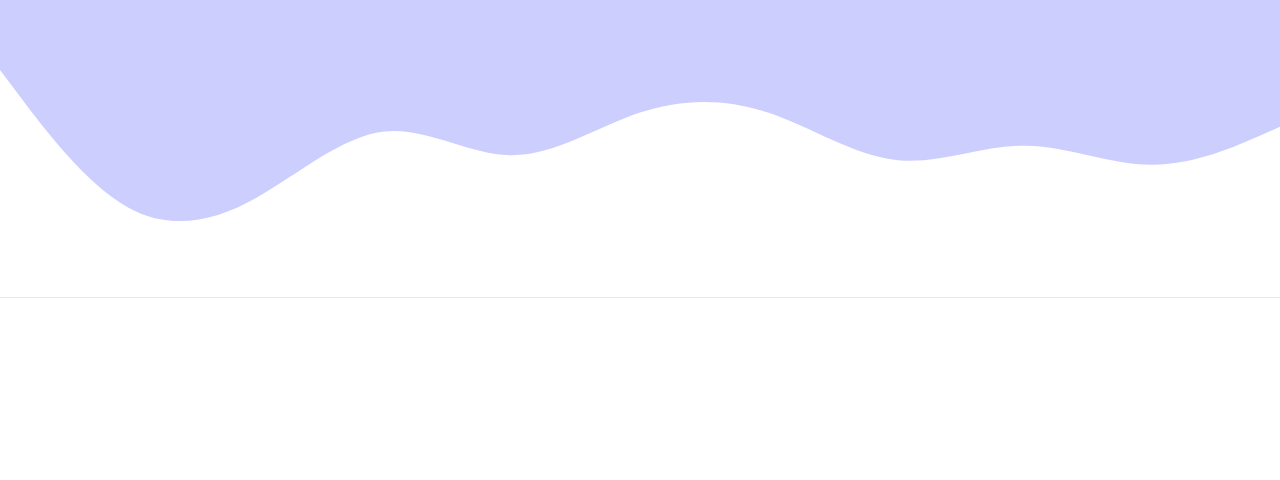
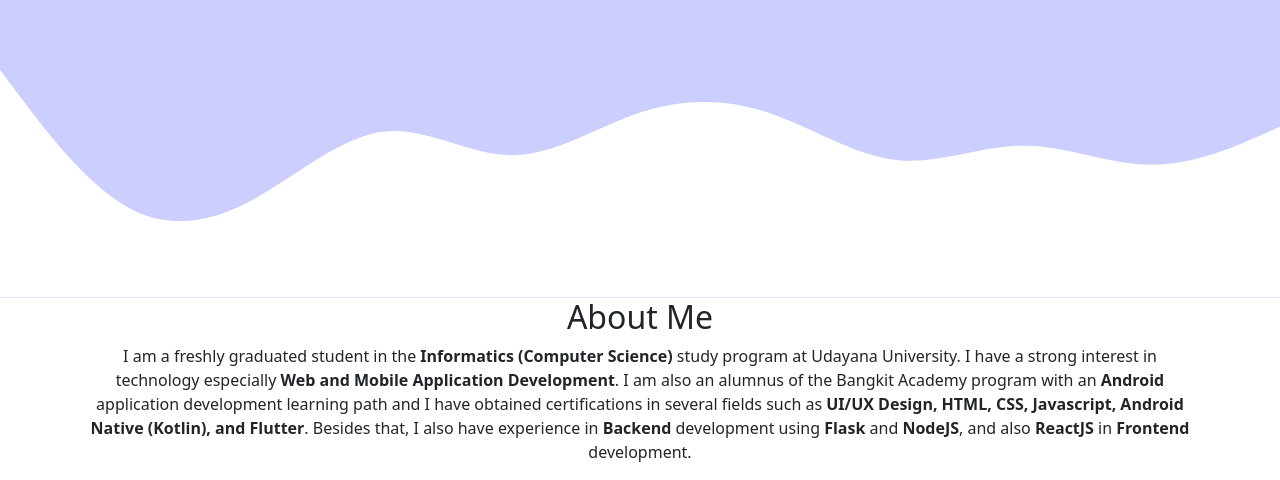
Before and after one commit to wahyuwr7/wahyuwr7.github.io, a plain HTML site: page portfolio/index.html in a window 1280 px wide. Shown: the part 417-897 px from the top of the page. Before the commit the page ends 800 px from the top, so only its background shows below. Drawn offline with nearby package versions, Linux system fonts and the light colour scheme.

Commit message:
Added about section

```diff
--- a/portfolio/index.html
+++ b/portfolio/index.html
@@ -57,6 +57,26 @@
   </section>
   <!-- End of Jumbotron -->
 
+  <!-- About -->
+  <section id="about">
+    <div class="container text-center">
+      <div class="row">
+        <h2>About Me</h2>
+      </div>
+      <div class="row">
+        <p>I am a freshly graduated student in the <b>Informatics (Computer Science)</b>
+          study program at Udayana
+          University. I have a strong interest in technology especially <b>Web and Mobile Application Development</b>. I
+          am also an alumnus of the Bangkit Academy program with an <b>Android</b> application development learning path
+          and I have obtained certifications in several fields such as <b>UI/UX Design, HTML, CSS, Javascript, Android
+            Native (Kotlin), and Flutter</b>. Besides that, I also have experience in <b>Backend</b> development
+          using <b>Flask</b> and <b>NodeJS</b>, and also <b>ReactJS</b> in <b>Frontend</b> development.
+        </p>
+      </div>
+    </div>
+  </section>
+  <!-- End of About -->
+
   <script src="https://cdn.jsdelivr.net/npm/bootstrap@5.0.2/dist/js/bootstrap.bundle.min.js"
     integrity="sha384-MrcW6ZMFYlzcLA8Nl+NtUVF0sA7MsXsP1UyJoMp4YLEuNSfAP+JcXn/tWtIaxVXM"
     crossorigin="anonymous"></script>
```
